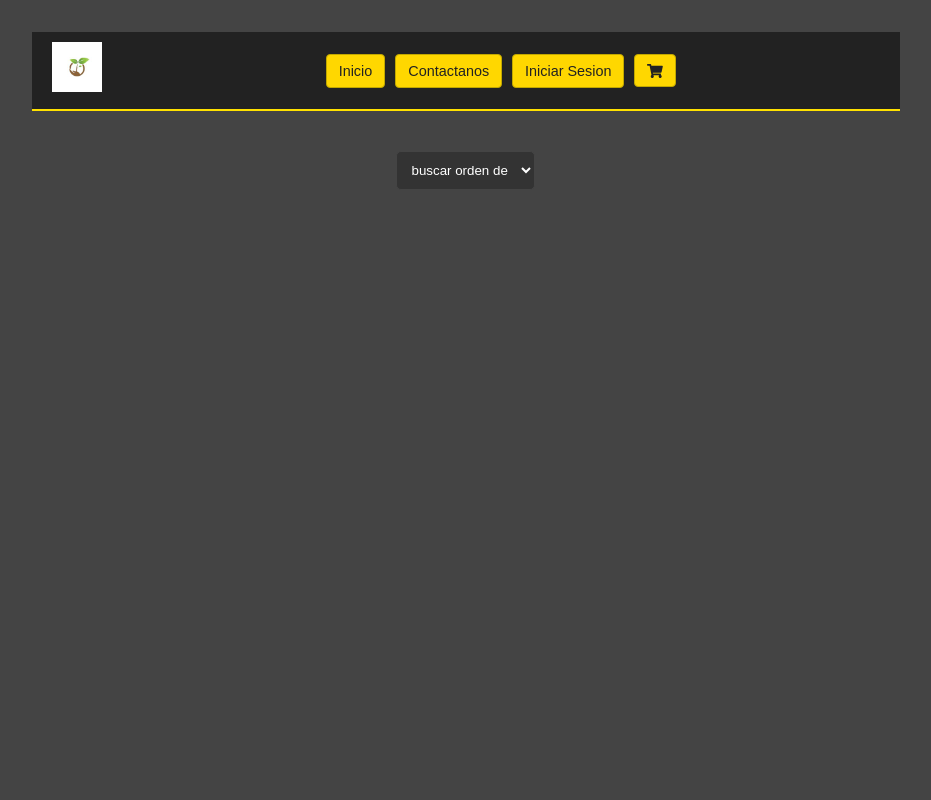
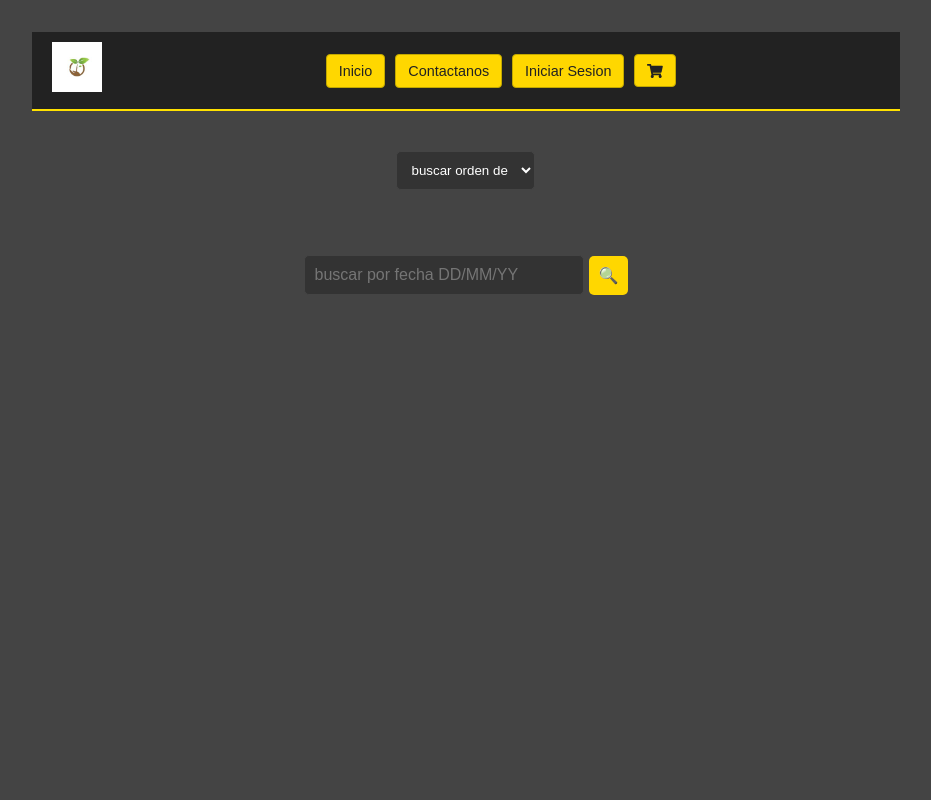
Before and after one commit to brunofernandez87/Eccomerce-Frontend, a React (Vite) app: page /order in a window 1280 px wide. Shown: the top 800 px of the page, without its empty margins (174-1105 px from the left). Built offline with nearby package versions, Linux system fonts and the light colour scheme.

Commit message:
buscar por fecha en pedidos

```diff
--- a/src/components/header/header.tsx
+++ b/src/components/header/header.tsx
@@ -9,6 +9,8 @@ import { useUserList } from "../../context/userListContext";
 import { useUserListFilter } from "../../context/userListFilterContext";
 import { useReportList } from "../../context/reportListContext";
 import { useReportListFilter } from "../../context/reportListFilterContext";
+import { useOrderList } from "../../context/orderListContext";
+import { useOrderListFilter } from "../../context/orderListFilterContext";
 export default function Header() {
   const { productList } = useProductList();
   const { setproductfilter } = useProductFilter();
@@ -16,6 +18,8 @@ export default function Header() {
   const { setuserListFilter } = useUserListFilter();
   const { reportList } = useReportList();
   const { setreportListFilter } = useReportListFilter();
+  const { orderList } = useOrderList();
+  const { setorderListFilter } = useOrderListFilter();
   const { user } = useUser();
   return (
     <header className="header-main">
@@ -46,7 +50,13 @@ export default function Header() {
               <button>Perfil </button>
             </Link>
             {user.rol === "vendedor" ? (
-              <Link to="/order" title="Ordenes">
+              <Link
+                to="/order"
+                title="Ordenes"
+                onClick={() => {
+                  setorderListFilter(orderList);
+                }}
+              >
                 <button> Pedidos </button>
               </Link>
             ) : (
--- a/src/components/order/order.tsx
+++ b/src/components/order/order.tsx
@@ -1,16 +1,19 @@
 import { Link } from "react-router-dom";
 import { useOrderList } from "../../context/orderListContext";
-import { useEffect, useState } from "react";
+import { useState } from "react";
 import FilterCategory from "../filterCategory";
 import "../../styles/order/order.css";
+import { useOrderListFilter } from "../../context/orderListFilterContext";
+import SearchCategory from "../product/searchCategory";
 export default function Order() {
   const { orderList, setorderList } = useOrderList();
-  const [orderListFilter, setorderListFilter] = useState(orderList);
+  const { orderListFilter, setorderListFilter } = useOrderListFilter();
   const [page, setpage] = useState(1);
   const maxItem = 5;
   const limit = page * maxItem;
   const limitAnt = limit - maxItem;
-  const orderFilter = orderListFilter.slice(limitAnt, limit);
+  const safeList = orderListFilter || [];
+  const orderFilter = safeList.slice(limitAnt, limit);
 
   function handleClickNext() {
     window.scrollTo({ top: 0, behavior: "smooth" });
@@ -39,6 +42,12 @@ export default function Order() {
         label={"buscar orden de"}
         category={"id_user"}
       />
+      <SearchCategory
+        productFilt={orderList}
+        setproductfilter={setorderListFilter}
+        category="date"
+        label="buscar por fecha DD/MM/YY"
+      />
       <div className="order-card-wrapper">
         {orderFilter.map((o) => (
           <div key={o.id_order} className="order-card">
@@ -61,6 +70,9 @@ export default function Order() {
                   setorderList((prevList) =>
                     prevList.filter((r) => r.id_order !== o.id_order)
                   );
+                  setorderListFilter((prevFilter) =>
+                    prevFilter.filter((r) => r.id_order !== o.id_order)
+                  );
                   alert("Pedido eliminado");
                 }}
               >
@@ -76,7 +88,7 @@ export default function Order() {
             Página anterior
           </button>
         )}
-        {limit < orderList.length && (
+        {limit < orderListFilter.length && (
           <button className="Previous-Page" onClick={handleClickNext}>
             Página siguiente
           </button>
--- a/src/components/report/report.tsx
+++ b/src/components/report/report.tsx
@@ -1,6 +1,5 @@
 import { useState } from "react";
 import image from "../../assets/mockReporte.jpg";
-import reportMock from "../../mock/reportMock.json";
 import ReportsCard from "./reportsCard";
 import { Link, useNavigate, useParams } from "react-router-dom";
 import { useUser } from "../../context/userContext";
@@ -25,7 +24,7 @@ export default function Report() {
   const navigate = useNavigate();
   let report = null;
   if (id) {
-    report = reportMock.find((r) => r.id_report == parseInt(id));
+    report = reportList.find((r) => r.id_report == parseInt(id));
   }
   function handleClickPrevious() {
     setpage(page - 1);
@@ -48,7 +47,7 @@ export default function Report() {
   function filterReport(event) {
     const value = event.target.value;
     if (value == "") {
-      setreportListFilter(reportMock);
+      setreportListFilter(reportList);
       setpage(1);
       return;
     }
--- /dev/null
+++ b/src/context/orderListFilterContext.tsx
@@ -0,0 +1,26 @@
+import { createContext, useContext, useEffect, useState } from "react";
+import { useOrderList } from "./orderListContext";
+const orderListFilterContext = createContext(null);
+export function OrderListFilterProvider({ children }) {
+  const { orderList } = useOrderList();
+  const [orderListFilter, setorderListFilter] = useState(orderList);
+  useEffect(() => {
+    setorderListFilter(orderList);
+  }, [orderList]);
+  return (
+    <orderListFilterContext.Provider
+      value={{ orderListFilter, setorderListFilter }}
+    >
+      {children}
+    </orderListFilterContext.Provider>
+  );
+}
+export function useOrderListFilter() {
+  const context = useContext(orderListFilterContext);
+  if (!context) {
+    throw new Error(
+      "orderListFilter debe ser usado dentro de un productListProvider"
+    );
+  }
+  return context;
+}
```
Also changed, not shown: src/App.tsx (+5 -2 lines).
